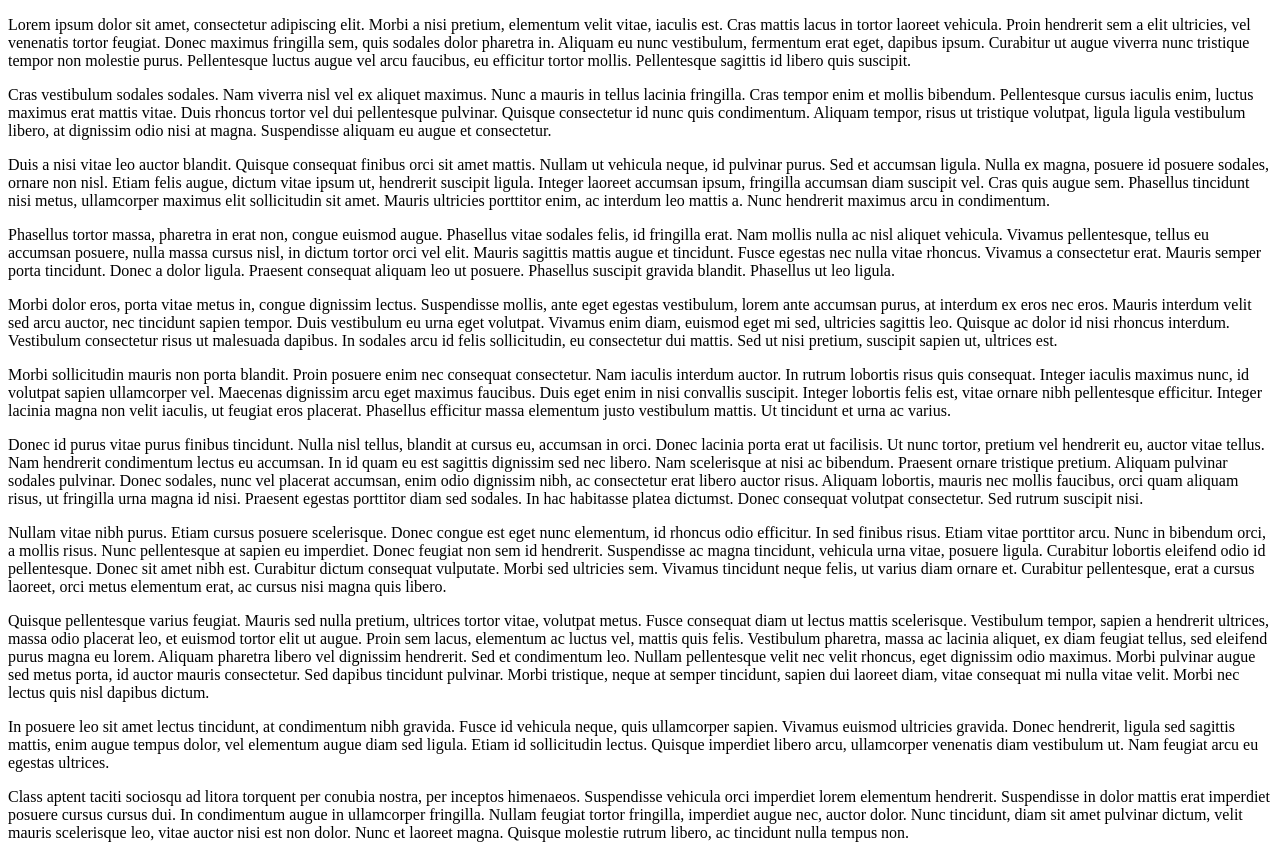
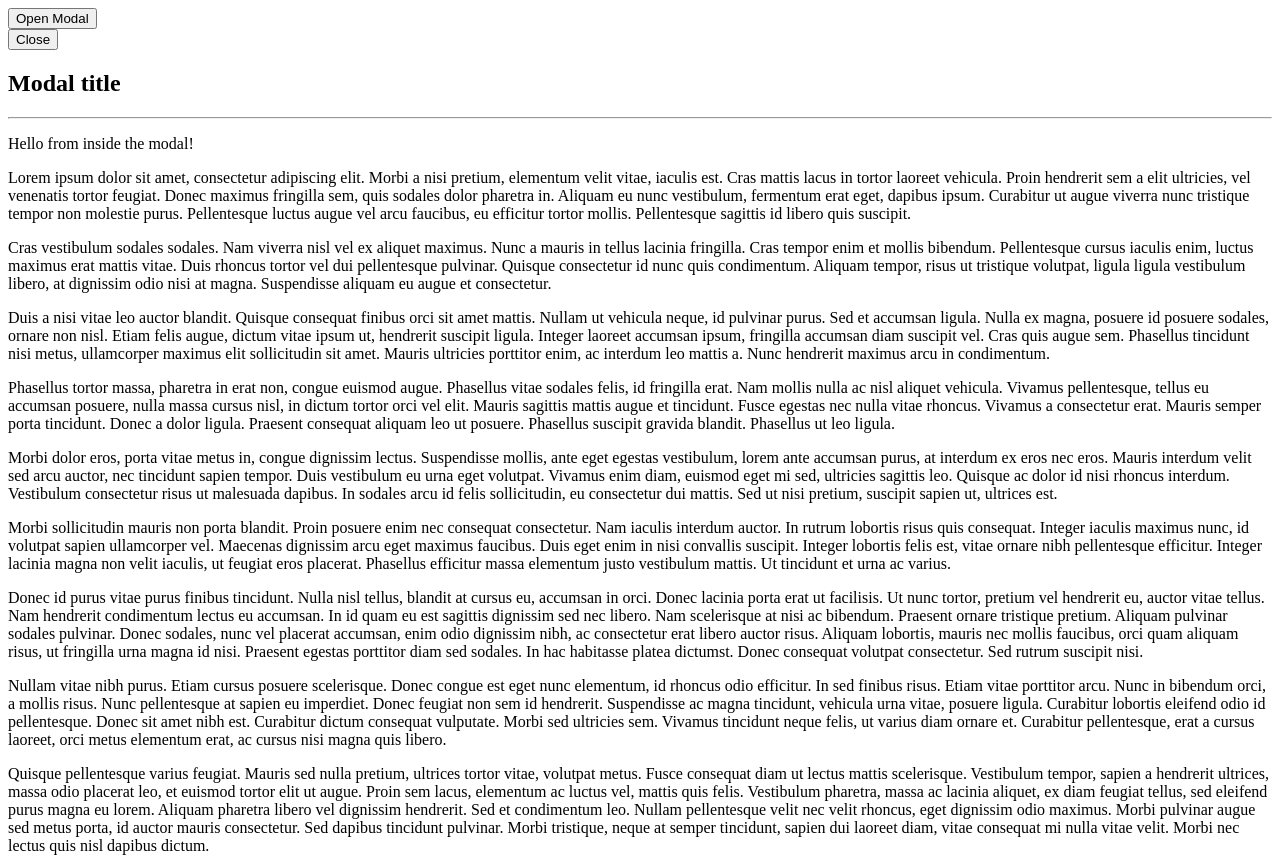
Before and after one commit to dreiv/ng-popup, an Angular app: page / in a window 1280 px wide. Shown: the top 857 px of the page. Built offline with nearby package versions, Linux system fonts and the light colour scheme.

Commit message:
added modal content

```diff
--- a/src/app/app.component.html
+++ b/src/app/app.component.html
@@ -1,3 +1,4 @@
+<app-modal></app-modal>
 <p>
   Lorem ipsum dolor sit amet, consectetur adipiscing elit. Morbi a nisi pretium, elementum velit vitae, iaculis est.
   Cras mattis lacus in tortor laoreet vehicula. Proin hendrerit sem a elit ultricies, vel venenatis tortor feugiat.
--- a/src/app/app.module.ts
+++ b/src/app/app.module.ts
@@ -4,10 +4,12 @@ import { FormsModule } from '@angular/forms';
 import { HttpModule } from '@angular/http';
 
 import { AppComponent } from './app.component';
+import { ModalComponent } from './modal/modal.component';
 
 @NgModule({
   declarations: [
-    AppComponent
+    AppComponent,
+    ModalComponent
   ],
   imports: [
     BrowserModule,
--- /dev/null
+++ b/src/app/modal/modal.component.html
@@ -0,0 +1,8 @@
+<div class=modal-container>
+  <button class="modal-open" (click)="open()">Open Modal</button>
+  <div class="modal-content">
+    <button class="modal-close" (click)="close()">Close</button>
+    <h2>Modal title</h2><hr />
+    <p>Hello from inside the modal!</p>
+  </div>
+</div>
--- /dev/null
+++ b/src/app/modal/modal.component.ts
@@ -0,0 +1,18 @@
+import { Component, OnInit } from '@angular/core';
+
+@Component({
+  selector: 'app-modal',
+  templateUrl: './modal.component.html',
+  styleUrls: ['./modal.component.css']
+})
+export class ModalComponent {
+  constructor() { }
+
+  open() {
+    console.log('modal opened');
+  }
+
+  close() {
+    console.log('modal closed');
+  }
+}
```
Also changed, not shown: src/app/modal/modal.component.css (added), 1 other file (tests, documents, lock files or other folders).
